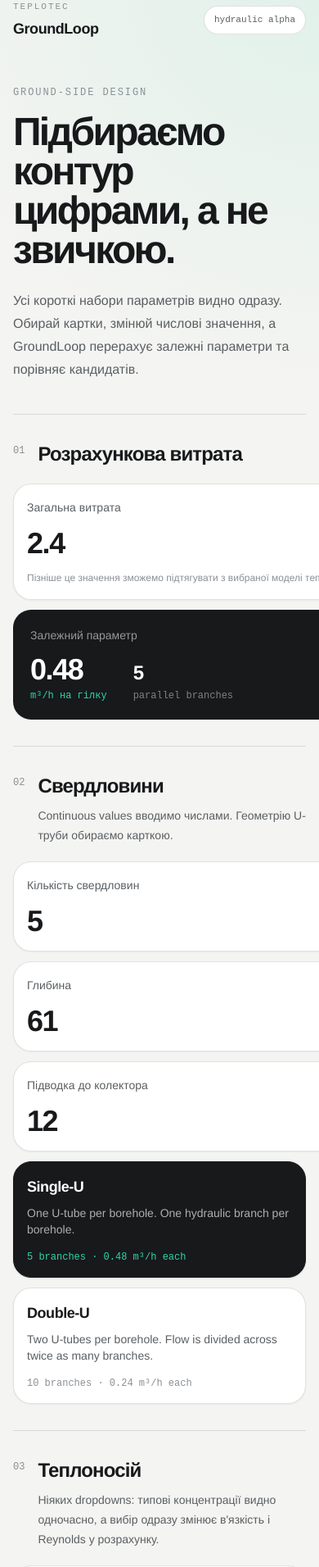
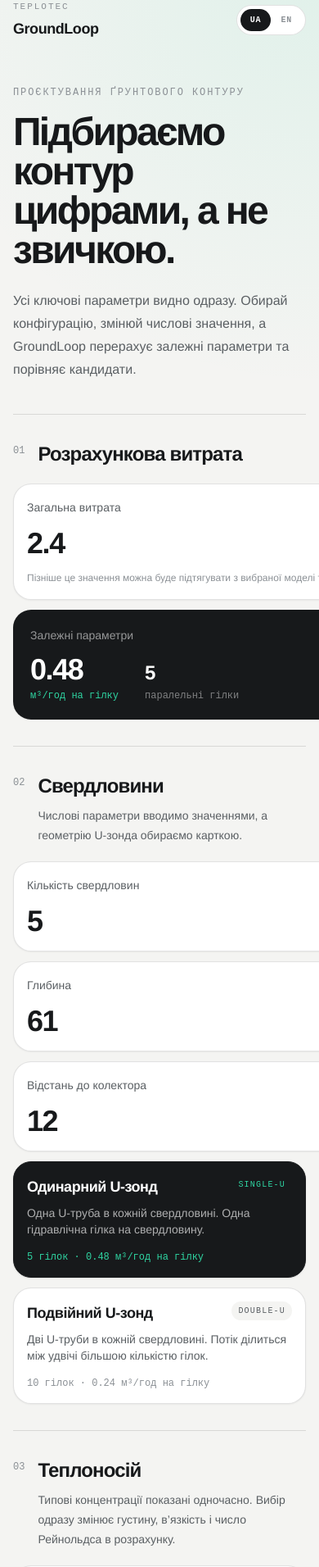
Before and after one commit to teplotec/groundloop, a Next.js app in the folder apps/web/: page / in a window 390 px wide. Shown: the part 40-1952 px from the top of the page at 82% size. Built offline with nearby package versions, Linux system fonts and the light colour scheme.

Commit message:
Localize GroundLoop UI and improve calculation flow

```diff
--- a/apps/web/src/app/page.tsx
+++ b/apps/web/src/app/page.tsx
@@ -1,6 +1,6 @@
 'use client';
 
-import { FormEvent, useMemo, useState } from 'react';
+import { FormEvent, useEffect, useMemo, useRef, useState } from 'react';
 
 import {
   FLUIDS,
@@ -11,8 +11,17 @@ import {
   type FluidChoice,
   type PipeChoice,
 } from '@/lib/catalog';
+import {
+  COPY,
+  DEFAULT_LOCALE,
+  LOCALE_STORAGE_KEY,
+  formatTemplate,
+  localizeBackendText,
+  type Locale,
+} from '@/lib/i18n';
 
 type LoopConfiguration = 'single_u' | 'double_u';
+type FluidId = keyof typeof COPY.uk.fluids;
 
 type CandidateResult = {
   pipe_id: string;
@@ -86,6 +95,100 @@ function ChoiceCard({
   );
 }
 
+function PipeCrossSection({ pipe, selected }: { pipe: PipeChoice; selected: boolean }) {
+  const innerDiameter = pipe.outerDiameterMm - pipe.wallThicknessMm * 2;
+  const innerRadius = 27 * (innerDiameter / pipe.outerDiameterMm);
+
+  return (
+    <div
+      className={`grid h-20 w-20 shrink-0 place-items-center rounded-full border ${
+        selected ? 'border-white/15 bg-white/5 text-white' : 'border-hair bg-paper-2 text-ink'
+      }`}
+      aria-hidden="true"
+    >
+      <svg viewBox="0 0 72 72" className="h-16 w-16" fill="none">
+        <circle cx="36" cy="36" r="27" stroke="currentColor" strokeWidth="2.5" />
+        <circle cx="36" cy="36" r={innerRadius} stroke="currentColor" strokeWidth="1.5" opacity="0.55" />
+        <line x1="9" y1="36" x2="63" y2="36" stroke="currentColor" strokeWidth="1" opacity="0.35" />
+        <circle cx="36" cy="36" r="2" fill="currentColor" opacity="0.55" />
+      </svg>
+    </div>
+  );
+}
+
+function PipeCard({
+  pipe,
+  selected,
+  onClick,
+  locale,
+}: {
+  pipe: PipeChoice;
+  selected: boolean;
+  onClick: () => void;
+  locale: Locale;
+}) {
+  const copy = COPY[locale];
+  const innerDiameter = pipe.outerDiameterMm - pipe.wallThicknessMm * 2;
+  const sdr = Math.round(pipe.outerDiameterMm / pipe.wallThicknessMm);
+
+  return (
+    <button
+      type="button"
+      aria-pressed={selected}
+      aria-label={`${pipe.material} ${pipe.label}`}
+      onClick={onClick}
+      className={`choice-card rounded-[22px] border p-4 text-left shadow-sm focus:outline-none focus:ring-2 focus:ring-signal/60 md:p-5 ${
+        selected
+          ? 'border-ink bg-ink text-white shadow-lg shadow-ink/10'
+          : 'border-hair bg-white text-ink hover:border-hair-strong'
+      }`}
+    >
+      <div className="flex gap-4">
+        <PipeCrossSection pipe={pipe} selected={selected} />
+        <div className="min-w-0 flex-1">
+          <div className="flex flex-wrap items-start justify-between gap-2">
+            <div>
+              <div className="text-xl font-semibold tracking-tight">{pipe.label}</div>
+              <div className={`mt-1 font-mono text-xs ${selected ? 'text-signal' : 'text-ink-70'}`}>
+                {pipe.material}
+              </div>
+            </div>
+            {pipe.badge ? (
+              <span
+                className={`rounded-full px-2 py-1 font-mono text-[9px] uppercase tracking-[0.12em] ${
+                  selected ? 'bg-white/10 text-signal' : 'bg-paper-2 text-ink-70'
+                }`}
+              >
+                {locale === 'uk' ? copy.pipe.baseline : pipe.badge}
+              </span>
+            ) : null}
+          </div>
+          <div className={`mt-3 font-mono text-[10px] uppercase tracking-[0.1em] ${selected ? 'text-white/45' : 'text-ink-45'}`}>
+            SDR {sdr}
+          </div>
+        </div>
+      </div>
+
+      <div className="mt-4 grid grid-cols-3 gap-2">
+        <PipeDimension label={copy.pipe.outerDiameter} value={`Ø${pipe.outerDiameterMm}`} selected={selected} />
+        <PipeDimension label={copy.pipe.wall} value={`${pipe.wallThicknessMm}`} selected={selected} />
+        <PipeDimension label={copy.pipe.innerDiameter} value={`Ø${innerDiameter.toFixed(1)}`} selected={selected} />
+      </div>
+    </button>
+  );
+}
+
+function PipeDimension({ label, value, selected }: { label: string; value: string; selected: boolean }) {
+  return (
+    <div className={`rounded-xl px-2.5 py-2 ${selected ? 'bg-white/7' : 'bg-paper-2'}`}>
+      <div className={`font-mono text-[8px] uppercase tracking-[0.1em] ${selected ? 'text-white/40' : 'text-ink-45'}`}>
+        {label}
+      </div>
+      <div className="mt-1 text-sm font-semibold">{value} mm</div>
+    </div>
+  );
+}
+
 function NumberField({
   label,
   value,
@@ -148,7 +251,28 @@ function Section({
   );
 }
 
+function LanguageSwitch({ locale, onChange }: { locale: Locale; onChange: (locale: Locale) => void }) {
+  return (
+    <div className="flex rounded-full border border-hair bg-white p-1" aria-label="Language">
+      {(['uk', 'en'] as const).map((candidate) => (
+        <button
+          key={candidate}
+          type="button"
+          aria-pressed={locale === candidate}
+          onClick={() => onChange(candidate)}
+          className={`rounded-full px-3 py-1.5 font-mono text-[10px] font-semibold tracking-[0.08em] transition ${
+            locale === candidate ? 'bg-ink text-white' : 'text-ink-45 hover:text-ink'
+          }`}
+        >
+          {COPY[candidate].shortLanguage}
+        </button>
+      ))}
+    </div>
+  );
+}
+
 export default function Home() {
+  const [locale, setLocale] = useState<Locale>(DEFAULT_LOCALE);
   const [totalFlow, setTotalFlow] = useState(2.4);
   const [boreholes, setBoreholes] = useState(5);
   const [depth, setDepth] = useState(61);
@@ -160,6 +284,25 @@ export default function Home() {
   const [result, setResult] = useState<SizingResponse | null>(null);
   const [error, setError] = useState<string | null>(null);
   const [submitting, setSubmitting] = useState(false);
+  const resultAnchorRef = useRef<HTMLDivElement>(null);
+
+  const copy = COPY[locale];
+
+  useEffect(() => {
+    const stored = window.localStorage.getItem(LOCALE_STORAGE_KEY);
+    if (stored === 'uk' || stored === 'en') setLocale(stored);
+  }, []);
+
+  useEffect(() => {
+    document.documentElement.lang = locale === 'uk' ? 'uk' : 'en';
+  }, [locale]);
+
+  useEffect(() => {
+    if (!result) return;
+    window.requestAnimationFrame(() => {
+      resultAnchorRef.current?.scrollIntoView({ behavior: 'smooth', block: 'start' });
+    });
+  }, [result]);
 
   const fluid = useMemo(
     () => FLUIDS.find((candidate) => candidate.id === fluidId) ?? FLUIDS[0],
@@ -174,6 +317,11 @@ export default function Home() {
   const branches = branchCount(boreholes, configuration);
   const branchFlow = flowPerBranch(totalFlow, boreholes, configuration);
 
+  function changeLocale(nextLocale: Locale) {
+    setLocale(nextLocale);
+    window.localStorage.setItem(LOCALE_STORAGE_KEY, nextLocale);
+  }
+
   function togglePipe(pipe: PipeChoice) {
     setSelectedPipeIds((current) => {
       const next = new Set(current);
@@ -185,6 +333,13 @@ export default function Home() {
       return next;
     });
     setResult(null);
+  }
+
+  function calculateLabel(count: number) {
+    if (locale === 'en') return formatTemplate(copy.calculate, { count });
+    if (count === 1) return 'Порівняти 1 трубу';
+    if (count >= 2 && count <= 4) return `Порівняти ${count} труби`;
+    return `Порівняти ${count} труб`;
   }
 
   async function submit(event: FormEvent) {
@@ -228,16 +383,18 @@ export default function Home() {
       });
 
       if (!response.ok) {
-        throw new Error(`Calculation failed (${response.status})`);
+        throw new Error(`${copy.calculationFailed} (${response.status})`);
       }
 
       setResult((await response.json()) as SizingResponse);
     } catch (caught) {
-      setError(caught instanceof Error ? caught.message : 'Calculation failed');
+      setError(caught instanceof Error ? caught.message : copy.calculationFailed);
     } finally {
       setSubmitting(false);
     }
   }
+
+  const localizedFluid = copy.fluids[fluid.id as FluidId];
 
   return (
     <main className="mx-auto max-w-6xl px-4 pb-20 pt-6 sm:px-6 lg:px-8">
@@ -246,27 +403,27 @@ export default function Home() {
           <div className="font-mono text-[11px] uppercase tracking-[0.18em] text-ink-45">TEPLOTEC</div>
           <div className="mt-1 text-lg font-semibold tracking-tight">GroundLoop</div>
         </div>
-        <div className="rounded-full border border-hair bg-white px-3 py-2 font-mono text-[11px] text-ink-70">
-          hydraulic alpha
+        <div className="flex items-center gap-2">
+          <div className="hidden rounded-full border border-hair bg-white px-3 py-2 font-mono text-[10px] text-ink-70 sm:block">
+            {copy.alpha}
+          </div>
+          <LanguageSwitch locale={locale} onChange={changeLocale} />
         </div>
       </header>
 
       <div className="py-10 md:py-16">
-        <p className="font-mono text-xs uppercase tracking-[0.16em] text-ink-45">Ground-side design</p>
+        <p className="font-mono text-xs uppercase tracking-[0.16em] text-ink-45">{copy.eyebrow}</p>
         <h1 className="mt-4 max-w-4xl text-5xl font-semibold tracking-[-0.055em] md:text-7xl">
-          Підбираємо контур цифрами, а не звичкою.
+          {copy.heroTitle}
         </h1>
-        <p className="mt-6 max-w-2xl text-base leading-7 text-ink-70 md:text-lg">
-          Усі короткі набори параметрів видно одразу. Обирай картки, змінюй числові значення,
-          а GroundLoop перерахує залежні параметри та порівняє кандидатів.
-        </p>
+        <p className="mt-6 max-w-2xl text-base leading-7 text-ink-70 md:text-lg">{copy.heroBody}</p>
       </div>
 
       <form onSubmit={submit}>
-        <Section index="01" title="Розрахункова витрата">
+        <Section index="01" title={copy.sections.flow}>
           <div className="grid gap-3 md:grid-cols-3">
             <NumberField
-              label="Загальна витрата"
+              label={copy.fields.totalFlow}
               value={totalFlow}
               onChange={(value) => {
                 setTotalFlow(value);
@@ -275,38 +432,38 @@ export default function Home() {
               unit="m³/h"
               min={0.1}
               step={0.1}
-              help="Пізніше це значення зможемо підтягувати з вибраної моделі теплового насоса."
+              help={copy.help.totalFlow}
             />
             <div className="rounded-[22px] border border-hair bg-ink p-5 text-white shadow-sm md:col-span-2">
-              <div className="text-sm text-white/55">Залежний параметр</div>
+              <div className="text-sm text-white/55">{copy.dependent}</div>
               <div className="mt-3 flex flex-wrap items-end gap-x-8 gap-y-4">
                 <div>
                   <div className="text-4xl font-semibold tracking-[-0.04em]">{branchFlow.toFixed(2)}</div>
-                  <div className="mt-1 font-mono text-xs text-signal">m³/h на гілку</div>
+                  <div className="mt-1 font-mono text-xs text-signal">{copy.branchFlow}</div>
                 </div>
                 <div>
                   <div className="text-2xl font-semibold">{branches}</div>
-                  <div className="mt-1 font-mono text-xs text-white/45">parallel branches</div>
+                  <div className="mt-1 font-mono text-xs text-white/45">{copy.parallelBranches}</div>
                 </div>
               </div>
             </div>
           </div>
         </Section>
 
-        <Section index="02" title="Свердловини" hint="Continuous values вводимо числами. Геометрію U-труби обираємо карткою.">
+        <Section index="02" title={copy.sections.boreholes} hint={copy.hints.boreholes}>
           <div className="grid gap-3 md:grid-cols-3">
             <NumberField
-              label="Кількість свердловин"
+              label={copy.fields.boreholes}
               value={boreholes}
               onChange={(value) => {
                 setBoreholes(Math.max(1, Math.round(value)));
                 setResult(null);
               }}
-              unit="шт"
+              unit={locale === 'uk' ? 'шт' : 'pcs'}
               min={1}
             />
             <NumberField
-              label="Глибина"
+              label={copy.fields.depth}
               value={depth}
               onChange={(value) => {
                 setDepth(value);
@@ -316,18 +473,20 @@ export default function Home() {
               min={1}
             />
             <NumberField
-              label="Підводка до колектора"
+              label={copy.fields.headerRun}
               value={headerRun}
               onChange={(value) => {
                 setHeaderRun(value);
                 setResult(null);
               }}
-              unit="m / branch"
+              unit={locale === 'uk' ? 'м / гілка' : 'm / branch'}
               min={0}
             />
           </div>
           <div className="mt-3 grid gap-3 md:grid-cols-2">
-            {LOOP_CONFIGURATIONS.map((choice) => (
+            {LOOP_CONFIGURATIONS.map((choice) => {
+              const localized = copy.loops[choice.id];
+              return (
                 <ChoiceCard
                   key={choice.id}
                   selected={configuration === choice.id}
@@ -335,21 +494,25 @@ export default function Home() {
                     setConfiguration(choice.id);
                     setResult(null);
                   }}
-                title={choice.label}
-                description={choice.description}
-                meta={`${branchCount(boreholes, choice.id)} branches · ${flowPerBranch(totalFlow, boreholes, choice.id).toFixed(2)} m³/h each`}
+                  title={localized.label}
+                  description={localized.description}
+                  badge={localized.badge}
+                  meta={
+                    locale === 'uk'
+                      ? `${branchCount(boreholes, choice.id)} гілок · ${flowPerBranch(totalFlow, boreholes, choice.id).toFixed(2)} м³/год на гілку`
+                      : `${branchCount(boreholes, choice.id)} branches · ${flowPerBranch(totalFlow, boreholes, choice.id).toFixed(2)} m³/h each`
+                  }
                 />
-            ))}
+              );
+            })}
           </div>
         </Section>
 
-        <Section
-          index="03"
-          title="Теплоносій"
-          hint="Ніяких dropdowns: типові концентрації видно одночасно, а вибір одразу змінює в'язкість і Reynolds у розрахунку."
-        >
+        <Section index="03" title={copy.sections.fluid} hint={copy.hints.fluid}>
           <div className="grid gap-3 sm:grid-cols-2 lg:grid-cols-4">
-            {FLUIDS.map((choice: FluidChoice) => (
+            {FLUIDS.map((choice: FluidChoice) => {
+              const localized = copy.fluids[choice.id as FluidId];
+              return (
                 <ChoiceCard
                   key={choice.id}
                   selected={fluidId === choice.id}
@@ -357,43 +520,42 @@ export default function Home() {
                     setFluidId(choice.id);
                     setResult(null);
                   }}
-                title={choice.label}
-                description={choice.description}
+                  title={localized.label}
+                  description={localized.description}
                   badge={choice.badge}
-                meta={`${choice.temperatureC} °C · ${(choice.dynamicViscosityPaS * 1000).toFixed(2)} mPa·s${choice.provisional ? ' · provisional' : ''}`}
+                  meta={`${choice.temperatureC} °C · ${(choice.dynamicViscosityPaS * 1000).toFixed(2)} mPa·s${
+                    choice.provisional ? ` · ${copy.provisional}` : ''
+                  }`}
                 />
-            ))}
+              );
+            })}
           </div>
-          {fluid.advisory ? (
+          {'advisory' in localizedFluid && localizedFluid.advisory ? (
             <div className="mt-3 rounded-[18px] border border-hair bg-white px-4 py-3 text-sm leading-6 text-ink-70">
-              {fluid.advisory}
+              {localizedFluid.advisory}
             </div>
           ) : null}
         </Section>
 
-        <Section
-          index="04"
-          title="Труби для порівняння"
-          hint="Це multi-select: залишаємо відміченими всі реальні кандидати і дивимося, хто проходить гідравлічні обмеження."
-        >
+        <Section index="04" title={copy.sections.pipes} hint={copy.hints.pipes}>
           <div className="grid gap-3 sm:grid-cols-2 lg:grid-cols-4">
             {PIPES.map((pipe) => (
-              <ChoiceCard
+              <PipeCard
                 key={pipe.id}
+                pipe={pipe}
+                locale={locale}
                 selected={selectedPipeIds.has(pipe.id)}
                 onClick={() => togglePipe(pipe)}
-                title={pipe.label}
-                description={pipe.description}
-                badge={pipe.badge}
               />
             ))}
           </div>
+          <p className="mt-3 text-xs leading-5 text-ink-45">{copy.pipe.dimensionsHelp}</p>
         </Section>
 
-        <Section index="05" title="Циркуляційна помпа">
+        <Section index="05" title={copy.sections.pump}>
           <div className="grid gap-3 md:grid-cols-3">
             <NumberField
-              label="Доступний напір у робочій точці"
+              label={copy.fields.pumpHead}
               value={pumpHead}
               onChange={(value) => {
                 setPumpHead(value);
@@ -401,15 +563,15 @@ export default function Home() {
               }}
               unit="kPa"
               min={1}
-              help={`Поточна робоча точка: ${totalFlow.toFixed(1)} m³/h. Наступний етап - повна pump curve.`}
+              help={formatTemplate(copy.help.pumpHead, { flow: totalFlow.toFixed(1) })}
             />
             <div className="rounded-[22px] border border-hair bg-white p-5 md:col-span-2">
-              <div className="text-sm font-medium text-ink-70">Що вже залежить від попередніх виборів</div>
+              <div className="text-sm font-medium text-ink-70">{copy.previousChoices}</div>
               <div className="mt-4 grid grid-cols-2 gap-4 sm:grid-cols-4">
-                <Stat label="branches" value={String(branches)} />
-                <Stat label="flow/branch" value={`${branchFlow.toFixed(2)} m³/h`} />
-                <Stat label="fluid" value={fluid.label} />
-                <Stat label="candidates" value={String(selectedPipes.length)} />
+                <Stat label={copy.stats.branches} value={String(branches)} />
+                <Stat label={copy.stats.flowPerBranch} value={`${branchFlow.toFixed(2)} m³/h`} />
+                <Stat label={copy.stats.fluid} value={localizedFluid.label} />
+                <Stat label={copy.stats.candidates} value={String(selectedPipes.length)} />
               </div>
             </div>
           </div>
@@ -421,18 +583,20 @@ export default function Home() {
             type="submit"
             disabled={submitting || selectedPipes.length === 0}
           >
-            {submitting ? 'Рахую…' : `Порівняти ${selectedPipes.length} труби`}
+            {submitting ? copy.calculating : calculateLabel(selectedPipes.length)}
           </button>
         </div>
       </form>
 
       {error ? (
-        <div className="mt-6 rounded-[22px] border border-red-200 bg-red-50 p-5 text-sm text-red-800">
-          {error}
-        </div>
+        <div className="mt-6 rounded-[22px] border border-red-200 bg-red-50 p-5 text-sm text-red-800">{error}</div>
       ) : null}
 
-      {result ? <Results result={result} /> : null}
+      <div ref={resultAnchorRef} className="scroll-mt-6">
+        {result ? <Results result={result} locale={locale} /> : null}
+      </div>
+
+      <Glossary locale={locale} />
     </main>
   );
 }
@@ -446,24 +610,42 @@ function Stat({ label, value }: { label: string; value: string }) {
   );
 }
 
-function Results({ result }: { result: SizingResponse }) {
+function Results({ result, locale }: { result: SizingResponse; locale: Locale }) {
+  const copy = COPY[locale];
+  const counts = result.candidates.reduce(
+    (accumulator, candidate) => {
+      accumulator[candidate.status] += 1;
+      return accumulator;
+    },
+    { pass: 0, warning: 0, fail: 0 },
+  );
+
   return (
     <section className="mt-12 border-t border-hair pt-10">
       <div className="flex flex-wrap items-end justify-between gap-4">
         <div>
-          <p className="font-mono text-xs uppercase tracking-[0.16em] text-ink-45">Calculation result</p>
-          <h2 className="mt-2 text-4xl font-semibold tracking-[-0.045em]">Порівняння кандидатів</h2>
+          <p className="font-mono text-xs uppercase tracking-[0.16em] text-ink-45">{copy.resultEyebrow}</p>
+          <h2 className="mt-2 text-4xl font-semibold tracking-[-0.045em]">{copy.resultTitle}</h2>
         </div>
         {result.provisional ? (
           <span className="rounded-full bg-paper-3 px-3 py-2 font-mono text-[10px] uppercase tracking-[0.12em] text-ink-70">
-            provisional
+            {copy.provisional}
           </span>
         ) : null}
+      </div>
+
+      <div className="mt-5 flex flex-wrap gap-2">
+        <SummaryPill label={copy.statuses.pass} value={counts.pass} />
+        <SummaryPill label={copy.statuses.warning} value={counts.warning} />
+        <SummaryPill label={copy.statuses.fail} value={counts.fail} />
       </div>
 
       <div className="mt-6 grid gap-3 lg:grid-cols-2">
         {result.candidates.map((candidate) => {
           const recommended = result.recommended_pipe_id === candidate.pipe_id;
+          const statusLabel = recommended ? copy.statuses.recommended : copy.statuses[candidate.status];
+          const regime = copy.regimes[candidate.flow_regime as keyof typeof copy.regimes] ?? candidate.flow_regime;
+
           return (
             <article
               key={candidate.pipe_id}
@@ -475,7 +657,7 @@ function Results({ result }: { result: SizingResponse }) {
                 <div>
                   <div className="text-xl font-semibold">{candidate.label}</div>
                   <div className={`mt-1 font-mono text-xs ${recommended ? 'text-signal' : 'text-ink-45'}`}>
-                    ID {candidate.inner_diameter_mm.toFixed(1)} mm
+                    {copy.pipe.innerDiameter} {candidate.inner_diameter_mm.toFixed(1)} mm
                   </div>
                 </div>
                 <span
@@ -489,27 +671,27 @@ function Results({ result }: { result: SizingResponse }) {
                           : 'bg-paper-2 text-ink-70'
                   }`}
                 >
-                  {recommended ? 'recommended' : candidate.status}
+                  {statusLabel}
                 </span>
               </div>
 
               <div className="mt-6 grid grid-cols-2 gap-x-6 gap-y-4 sm:grid-cols-3">
-                <ResultMetric label="velocity" value={`${candidate.velocity_m_s.toFixed(2)} m/s`} dark={recommended} />
-                <ResultMetric label="Re" value={candidate.reynolds.toFixed(0)} dark={recommended} />
-                <ResultMetric label="regime" value={candidate.flow_regime} dark={recommended} />
-                <ResultMetric label="Δp pipe" value={`${candidate.pressure_drop_kpa.toFixed(1)} kPa`} dark={recommended} />
+                <ResultMetric label={copy.metrics.velocity} value={`${candidate.velocity_m_s.toFixed(2)} m/s`} dark={recommended} />
+                <ResultMetric label={copy.metrics.reynolds} value={candidate.reynolds.toFixed(0)} dark={recommended} />
+                <ResultMetric label={copy.metrics.regime} value={regime} dark={recommended} />
+                <ResultMetric label={copy.metrics.pressureDrop} value={`${candidate.pressure_drop_kpa.toFixed(1)} kPa`} dark={recommended} />
                 <ResultMetric
-                  label="pump margin"
+                  label={copy.metrics.pumpMargin}
                   value={candidate.pump_margin_kpa == null ? '—' : `${candidate.pump_margin_kpa.toFixed(1)} kPa`}
                   dark={recommended}
                 />
-                <ResultMetric label="flow/branch" value={`${candidate.flow_per_branch_m3_h.toFixed(2)} m³/h`} dark={recommended} />
+                <ResultMetric label={copy.metrics.flowPerBranch} value={`${candidate.flow_per_branch_m3_h.toFixed(2)} m³/h`} dark={recommended} />
               </div>
 
               {candidate.reasons.length > 0 ? (
                 <ul className={`mt-5 space-y-2 text-sm ${recommended ? 'text-white/65' : 'text-ink-70'}`}>
                   {candidate.reasons.map((reason) => (
-                    <li key={reason}>• {reason}</li>
+                    <li key={reason}>• {localizeBackendText(reason, locale)}</li>
                   ))}
                 </ul>
               ) : null}
@@ -519,14 +701,49 @@ function Results({ result }: { result: SizingResponse }) {
       </div>
 
       <details className="mt-4 rounded-[22px] border border-hair bg-white p-5">
-        <summary className="cursor-pointer text-sm font-semibold">Assumptions and current model limits</summary>
+        <summary className="cursor-pointer text-sm font-semibold">{copy.assumptions}</summary>
         <ul className="mt-4 space-y-2 text-sm leading-6 text-ink-70">
           {result.assumptions.map((assumption) => (
-            <li key={assumption}>• {assumption}</li>
+            <li key={assumption}>• {localizeBackendText(assumption, locale)}</li>
           ))}
         </ul>
       </details>
     </section>
+  );
+}
+
+function SummaryPill({ label, value }: { label: string; value: number }) {
+  return (
+    <div className="rounded-full border border-hair bg-white px-3 py-2 text-sm">
+      <span className="font-semibold">{value}</span>{' '}
+      <span className="text-ink-70">{label}</span>
+    </div>
+  );
+}
+
+function Glossary({ locale }: { locale: Locale }) {
+  const copy = COPY[locale];
+  const entries = Object.values(copy.glossary);
+
+  return (
+    <details className="mt-8 rounded-[22px] border border-hair bg-white p-5">
+      <summary className="cursor-pointer list-none">
+        <div className="flex items-center justify-between gap-4">
+          <div>
+            <div className="text-base font-semibold">{copy.glossaryTitle}</div>
+            <div className="mt-1 text-xs text-ink-45">{copy.glossaryHint}</div>
+          </div>
+          <span className="font-mono text-xs text-ink-45">PE · SDR · Ø · Re · Δp</span>
+        </div>
+      </summary>
+      <div className="mt-5 grid gap-3 md:grid-cols-2">
+        {entries.map((entry) => (
+          <p key={entry} className="rounded-[16px] bg-paper-2 px-4 py-3 text-sm leading-6 text-ink-70">
+            {entry}
+          </p>
+        ))}
+      </div>
+    </details>
   );
 }
 
```
Lines whose indentation alone changed are shown as unchanged.
